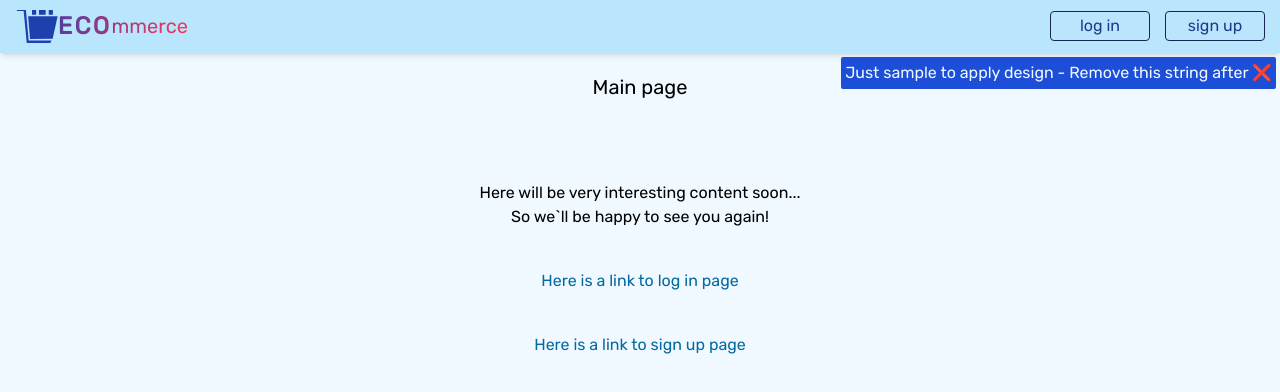
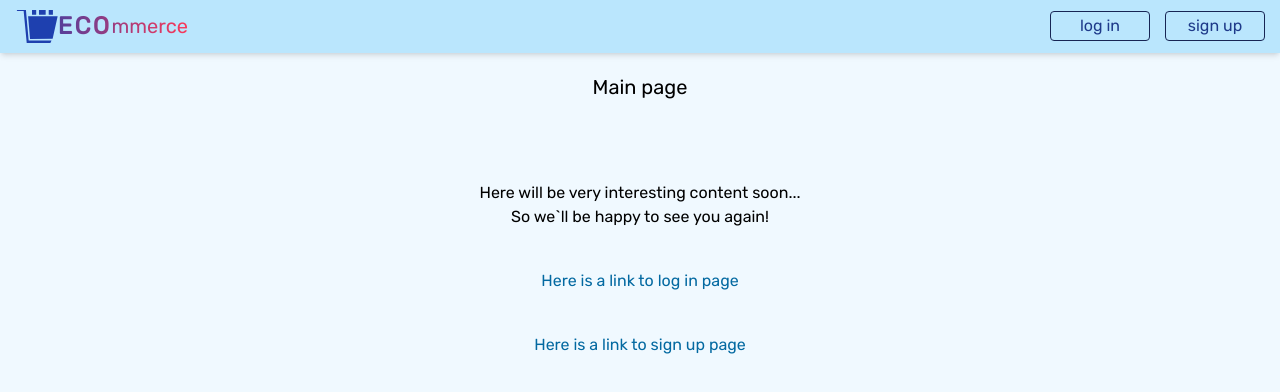
Before and after one commit to olgamarkevich/ecommerce-application, a React (Create React App) app: page / in a window 1280 px wide. Shown: the top 392 px of the page. Built offline with nearby package versions, Linux system fonts and the light colour scheme; no server answers.

Commit message:
refactor: change pop-up styles

```diff
--- a/src/components/Layout/Layout.tsx
+++ b/src/components/Layout/Layout.tsx
@@ -18,10 +18,6 @@ const Layout: FC = () => {
         {textInfo && (
           <PopUp text={textInfo.msgText} isOnView={textInfo.isOnView} />
         )}
-        <PopUp
-          text={'Just sample to apply design - Remove this string after'}
-          isOnView={true}
-        />
         <Outlet />
       </div>
     </div>
--- a/src/components/PopUp/PopUp.tsx
+++ b/src/components/PopUp/PopUp.tsx
@@ -15,7 +15,7 @@ const PopUp: FC<IPopUp> = ({ text, isOnView }) => {
     <div
       className={`${
         isOnView ? 'translate-x-0' : 'translate-x-[150%]'
-      } absolute top-1 right-1 p-1 rounded-sm font-medium text-c-alice-blue bg-blue-700 transition-transform cursor-pointer`}
+      } absolute top-1 right-1 p-1 rounded-sm opacity-60 hover:opacity-75 font-medium text-c-alice-blue bg-blue-700 transition cursor-pointer`}
       onClick={clickHandler}
     >{`${text} \u274C`}</div>
   );
```
